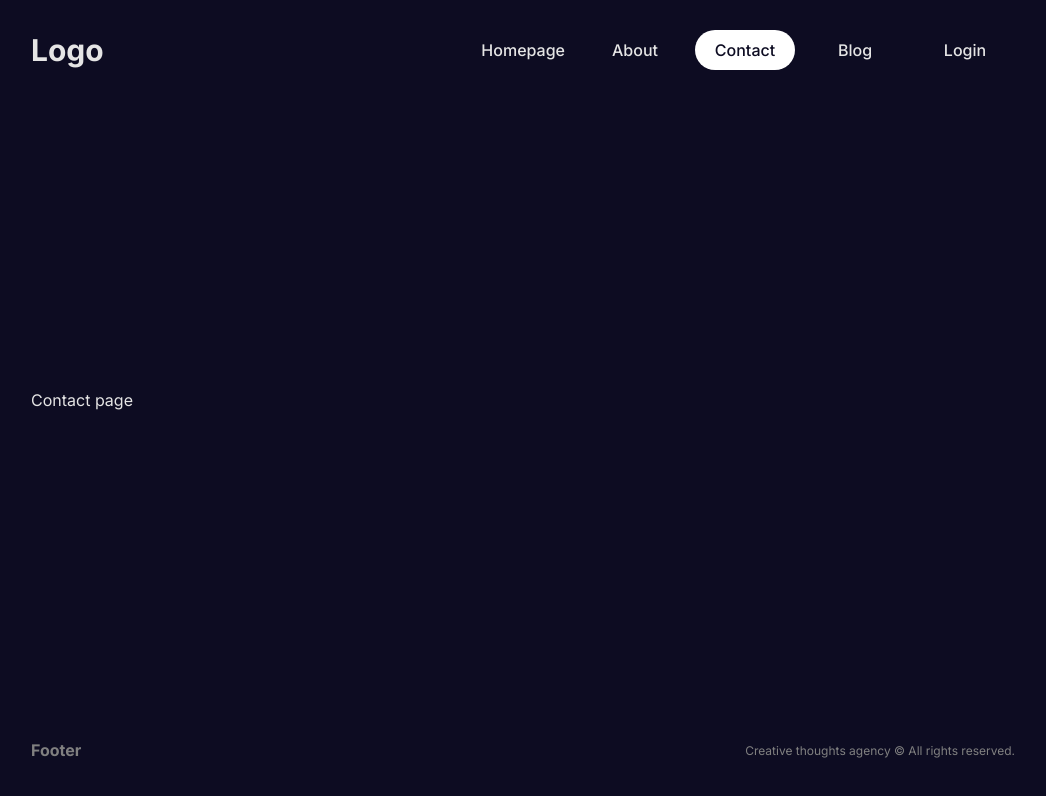
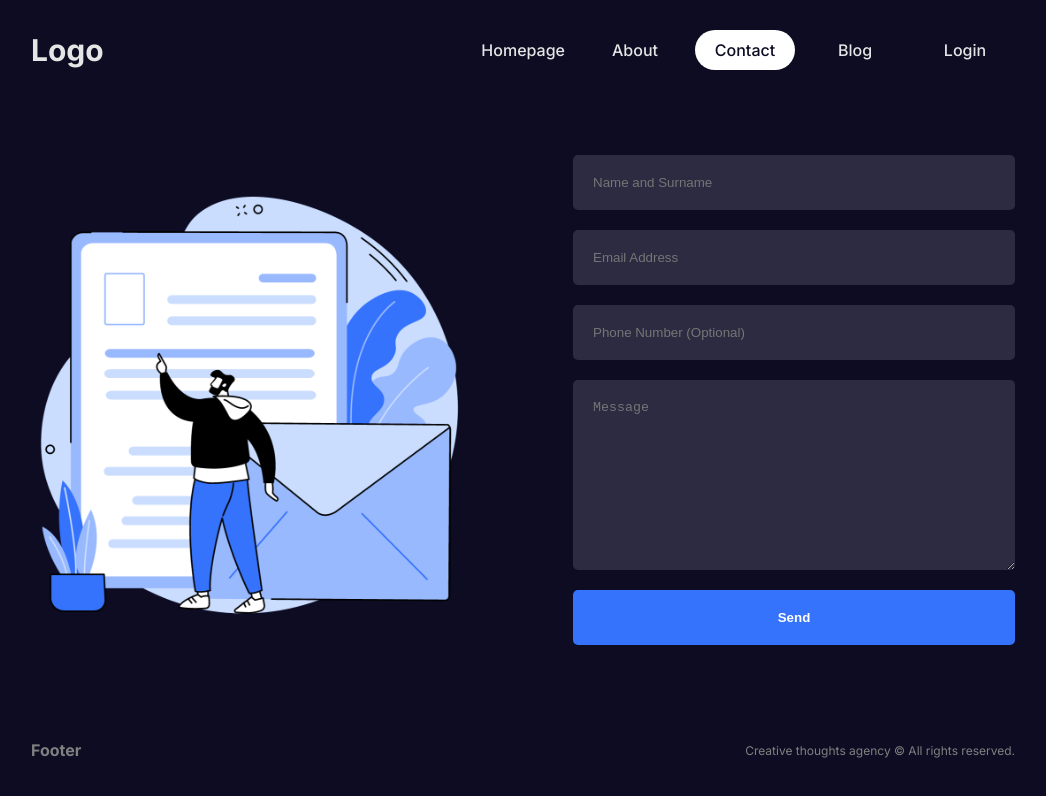
Before and after one commit to vergovters/next-app, a Next.js app: page /contact in a window 1280 px wide. Shown: the top 796 px of the page, without its empty margins (117-1163 px from the left). Built offline with nearby package versions, Linux system fonts and the light colour scheme.

Commit message:
contact page

```diff
--- /dev/null
+++ b/src/app/contact/contact.module.css
@@ -0,0 +1,51 @@
+.container {
+    display: flex;
+    align-items: center;
+    gap: 100px;
+  }
+
+  .imgContainer {
+    flex: 1;
+    height: 500px;
+    position: relative;
+  }
+
+  .img {
+    object-fit: contain;
+  }
+
+  .formContainer {
+    flex: 1;
+  }
+
+  .form {
+    display: flex;
+    flex-direction: column;
+    gap: 20px;
+  }
+
+  .form input,
+  .form textarea {
+    padding: 20px;
+    border-radius: 5px;
+    border: none;
+    outline: none;
+    background-color: var(--bgSoft);
+    color: var(--text);
+  }
+
+  .form button {
+    padding: 20px;
+    background-color: var(--btn);
+    color: var(--text);
+    font-weight: bold;
+    border: none;
+    border-radius: 5px;
+    cursor: pointer;
+  }
+
+  @media (max-width: 768px) {
+    .container {
+      flex-direction: column;
+    }
+  }
--- a/src/app/contact/page.jsx
+++ b/src/app/contact/page.jsx
@@ -1,5 +1,38 @@
-export default function ContactPage() {
-    return (
-      <p>Contact page</p>
-    )
-  }
+// "use client";
+import Image from "next/image";
+import styles from "./contact.module.css";
+
+
+export const metadata = {
+  title: "Contact Page",
+  description: "Contact description",
+};
+
+const ContactPage = () => {
+
+  return (
+    <div className={styles.container}>
+      <div className={styles.imgContainer}>
+        <Image src="/contact.png" alt="" fill className={styles.img} />
+      </div>
+      <div className={styles.formContainer}>
+
+        <form action="" className={styles.form}>
+          <input type="text" placeholder="Name and Surname" />
+          <input type="text" placeholder="Email Address" />
+          <input type="text" placeholder="Phone Number (Optional)" />
+          <textarea
+            name=""
+            id=""
+            cols="30"
+            rows="10"
+            placeholder="Message"
+          ></textarea>
+          <button>Send</button>
+        </form>
+      </div>
+    </div>
+  );
+};
+
+export default ContactPage;
```
Also changed, not shown: src/components/postCard/PostCard.jsx (added).
